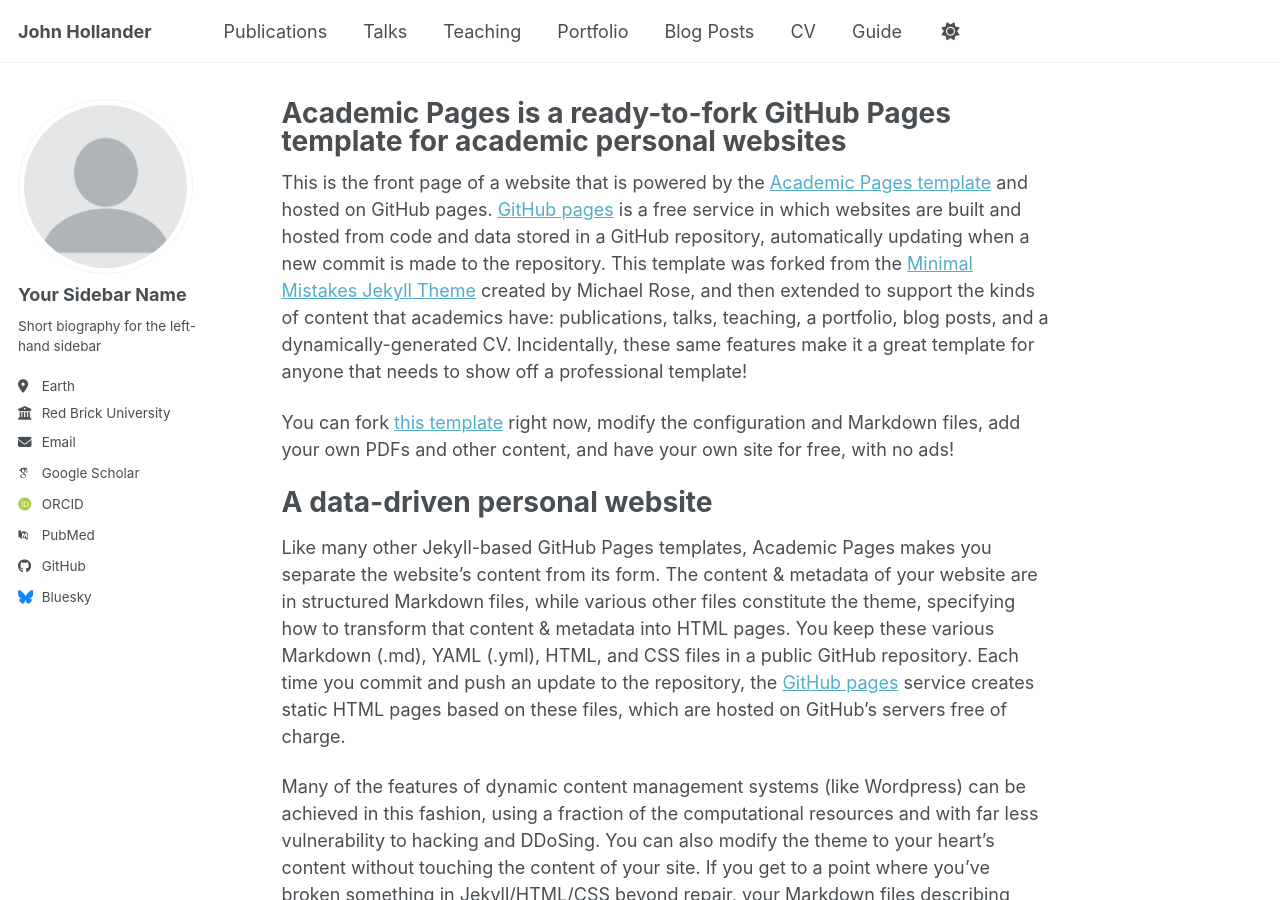
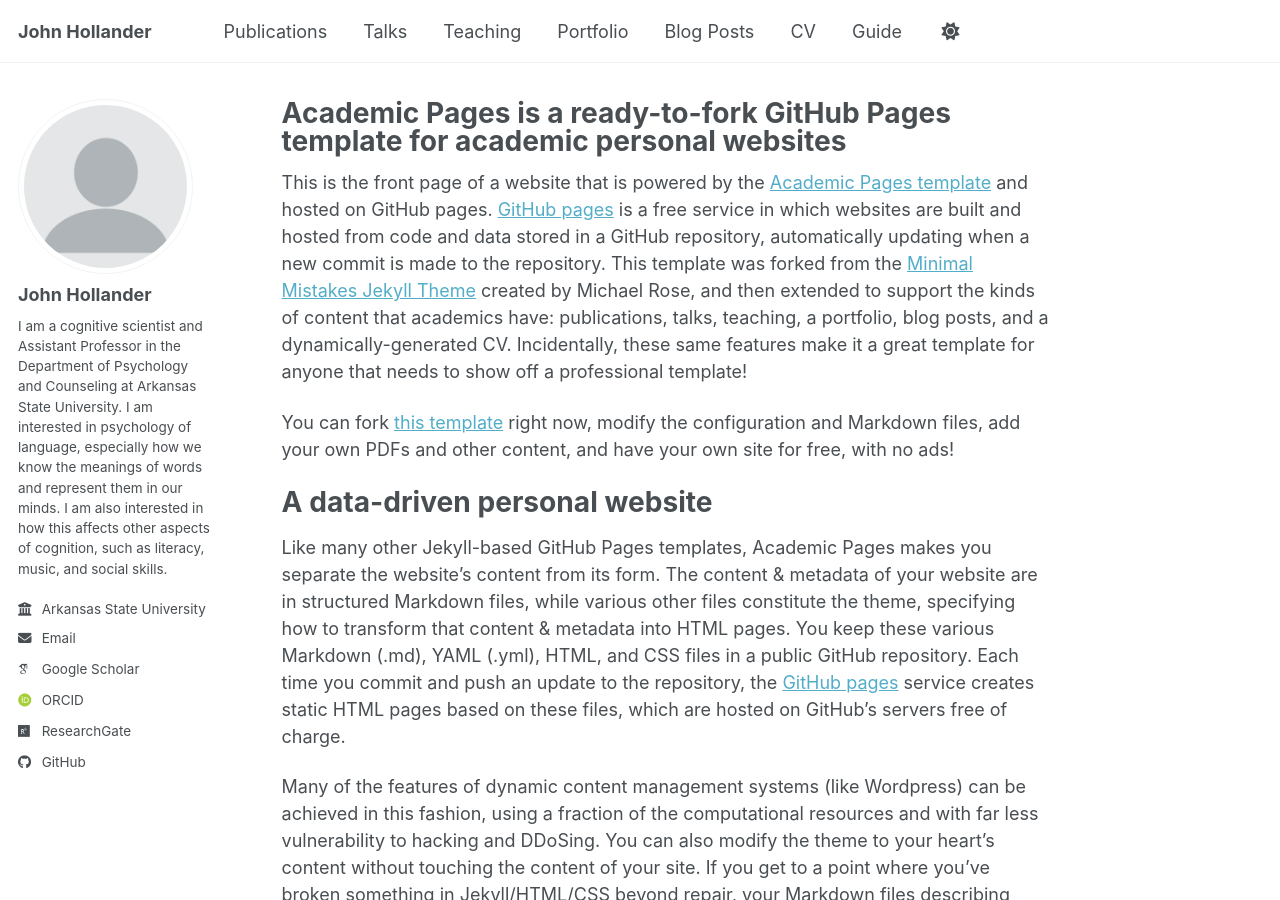
Before and after one commit to john-m-hollander/john-m-hollander, a Jekyll site: the page built from _pages/about.md, in a window 1280 px wide and 900 px high. Built offline with Jekyll 4.4.1, drawn with Linux system fonts in a browser that asks for light colours; some web fonts are replaced; a script bundle is joined from its source files by our own code; library files that are not in the unit come from our copies.

Commit message:
Update _config.yml

```diff
--- a/_config.yml
+++ b/_config.yml
@@ -12,7 +12,7 @@
 title                    : "John Hollander"
 title_separator          : "-"
 name                     : &name "John Hollander"
-description              : &description "Your Name's academic portfolio"   # Update this with a general description of your site, this is the default if not overridden by a page
+description              : &description "John Hollander's academic portfolio"   # Update this with a general description of your site, this is the default if not overridden by a page
 url                      : https://academicpages.github.io # The base hostname & protocol for your site e.g. "https://[your GitHub username].github.io",
                                                            # or if you already have some other page hosted on Github then use "https://[your GitHub username].github.io/[Your Repo Name]"
 baseurl                  : "" # the subpath of your site, e.g. "/blog"
@@ -24,25 +24,25 @@
 author:
   # Biographic information
   avatar           : "profile.png"
-  name             : "Your Sidebar Name"
-  pronouns         : # example: "she/her"
-  bio              : "Short biography for the left-hand sidebar"
-  location         : "Earth"
-  employer         : "Red Brick University"
-  uri              : # URL
-  email            : "none@example.org"
+  name             : "John Hollander"
+  pronouns         : # example: "he/him"
+  bio              : "I am a cognitive scientist and Assistant Professor in the Department of Psychology and Counseling at Arkansas State University.  I am interested in psychology of language, especially how we know the meanings of words and represent them in our minds.  I am also interested in how this affects other aspects of cognition, such as literacy, music, and social skills."
+  #location         : "Earth"
+  employer         : "Arkansas State University"
+  #uri              : # URL
+  email            : "jhollander@astate.edu"
 
   # Academic websites
   academia         : # URL
   arxiv            : # URL - Update with the correct link to your profile
-  googlescholar    : "https://scholar.google.com/citations?user=PS_CX0AAAAAJ"
+  googlescholar    : "https://scholar.google.com/citations?hl=en&user=gqDekX4AAAAJ"
   inspire-hep      : # URL
   impactstory      : # URL
-  orcid            : "https://orcid.org/yourorcidurl"
+  orcid            : "https://orcid.org/0000-0002-3270-7495"
   semantic         : # URL
   ssrn             : # URL
-  pubmed           : "https://www.ncbi.nlm.nih.gov/pubmed/?term=john+snow"
-  researchgate     : # URL
+  pubmed           : #"https://www.ncbi.nlm.nih.gov/pubmed/?term=john+snow"
+  researchgate     : "https://www.researchgate.net/profile/John-Hollander?ev=hdr_xprf"
   scopus           : # URL
   zotero           : # URL
 
@@ -57,7 +57,7 @@
 
   # Social media
   artstation       : # Username
-  bluesky          : "bsky.app" # Replace this with you Bluesky username
+  bluesky          : #"bsky.app" # Replace this with you Bluesky username
   facebook         : # Username
   flickr           : # Username
   foursquare       : # Username
```
